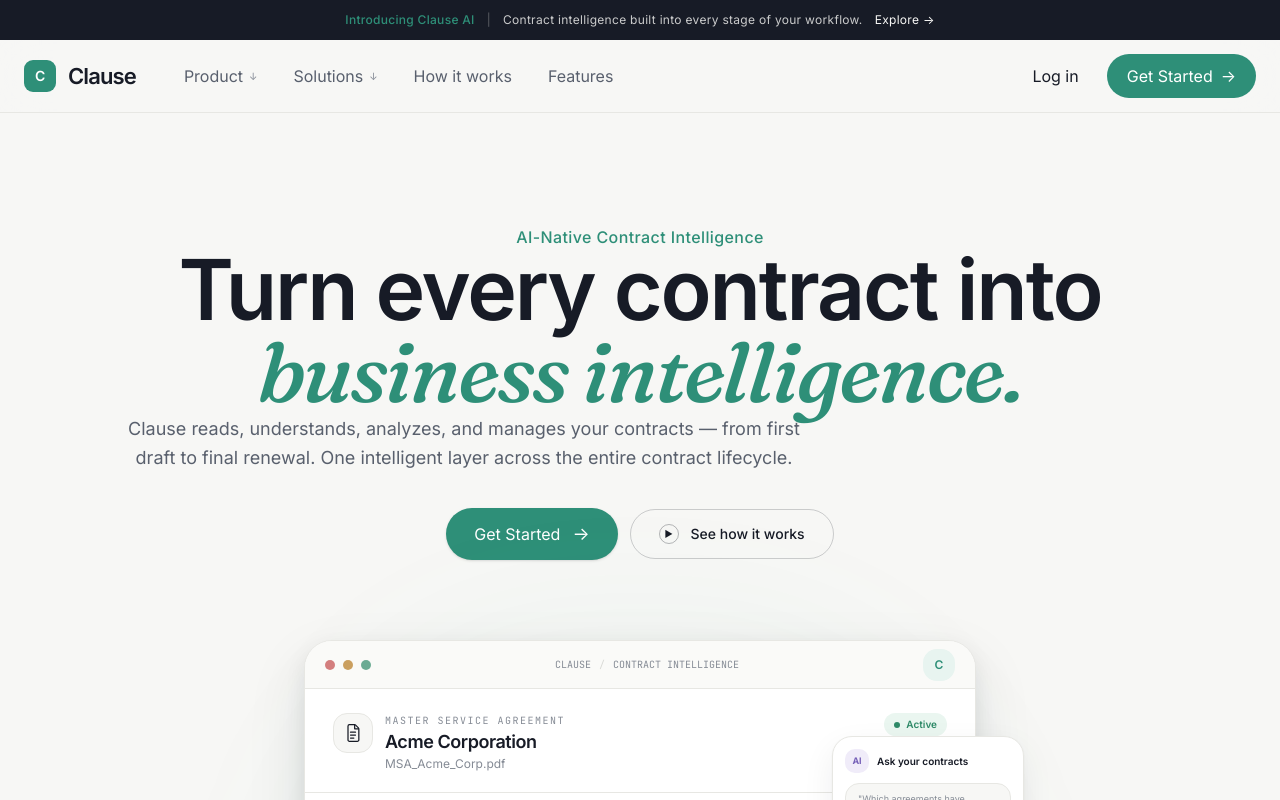
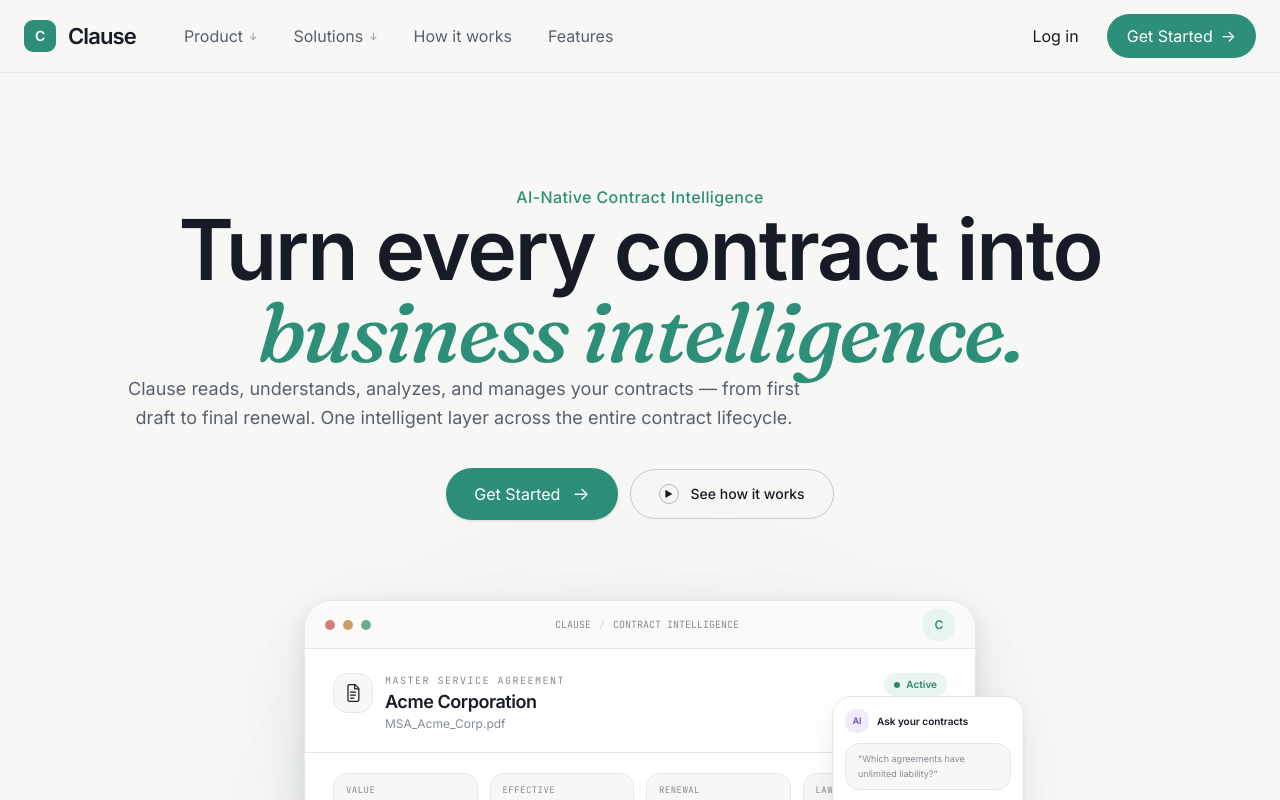
Before and after one commit to NavneetDeshtaa/AI---CMC, a React (Vite) app in the folder frontend/: page / in a window 1280 px wide. Shown: the top 800 px of the page. Built offline with nearby package versions, Linux system fonts and the light colour scheme.

Commit message:
Removed Announcment bar from the Landing Page.

```diff
--- a/frontend/src/pages/LandingPage.tsx
+++ b/frontend/src/pages/LandingPage.tsx
@@ -90,32 +90,6 @@
 
   return (
     <div className="min-h-screen bg-paper text-ink font-body overflow-hidden">
-      {/* =====================================================
-          ANNOUNCEMENT BAR
-      ===================================================== */}
-
-      <div className="hidden md:block bg-ink text-paper">
-        <div className="max-w-7xl mx-auto px-6 h-10 flex items-center justify-center">
-          <p className="text-xs tracking-wide text-paper/80">
-            <span className="text-brand font-medium">
-              Introducing Clause AI
-            </span>
-            <span className="mx-3 text-paper/30">|</span>
-            Contract intelligence built into every stage of your workflow.
-            <button
-              onClick={() =>
-                document
-                  .getElementById("features")
-                  ?.scrollIntoView({ behavior: "smooth" })
-              }
-              className="ml-3 text-paper hover:text-brand transition-colors"
-            >
-              Explore →
-            </button>
-          </p>
-        </div>
-      </div>
-
       <Navbar />
 
       {/* =====================================================
```
